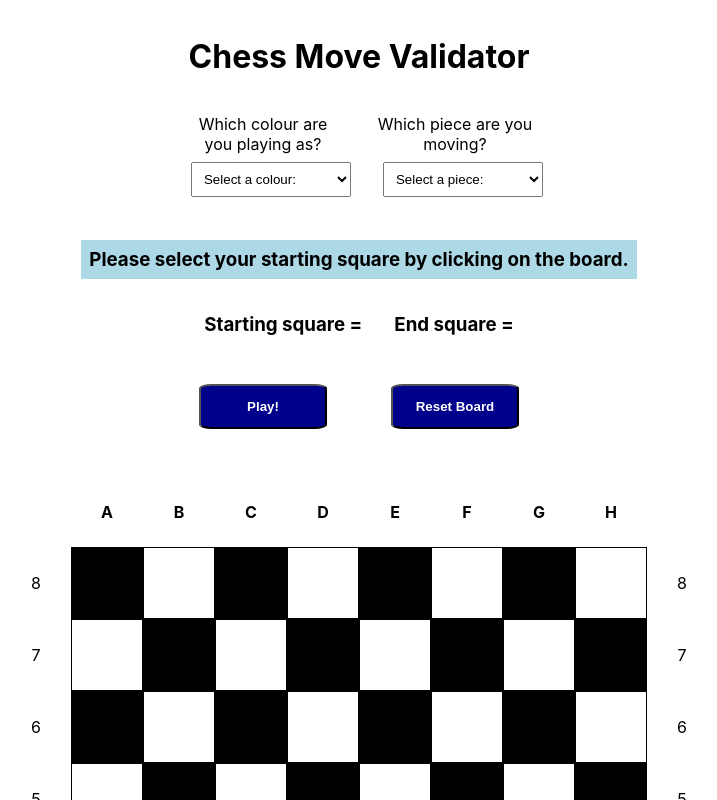
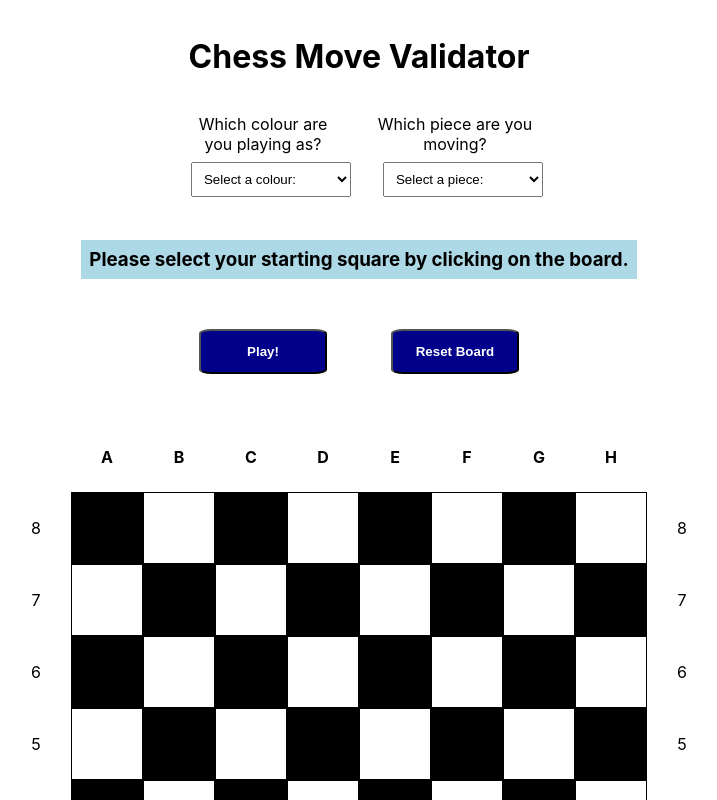
Before and after one commit to natasha-mann/chess, a React (Create React App) app: page / in a window 1280 px wide. Shown: the top 800 px of the page, without its empty margins (281-998 px from the left). Built offline with nearby package versions, Linux system fonts and the light colour scheme.

Commit message:
updated ui

```diff
--- a/src/App.css
+++ b/src/App.css
@@ -24,6 +24,7 @@
 
 .chosen {
   display: flex;
+  color: darkblue;
 }
 
 .chosen-text {
--- a/src/App.tsx
+++ b/src/App.tsx
@@ -117,13 +117,11 @@ function App() {
           )}
 
           <div className="chosen">
-            <h3 className="chosen-text">
-              Starting square = <span className="red">{startSquare}</span>
-            </h3>
-
-            <h3 className="chosen-text">
-              End square = <span className="red">{endSquare}</span>
-            </h3>
+            {colour && piece && startSquare && endSquare && (
+              <h2>
+                Move my {colour} {piece} from {startSquare} to {endSquare}
+              </h2>
+            )}
           </div>
 
           {error && (
```
